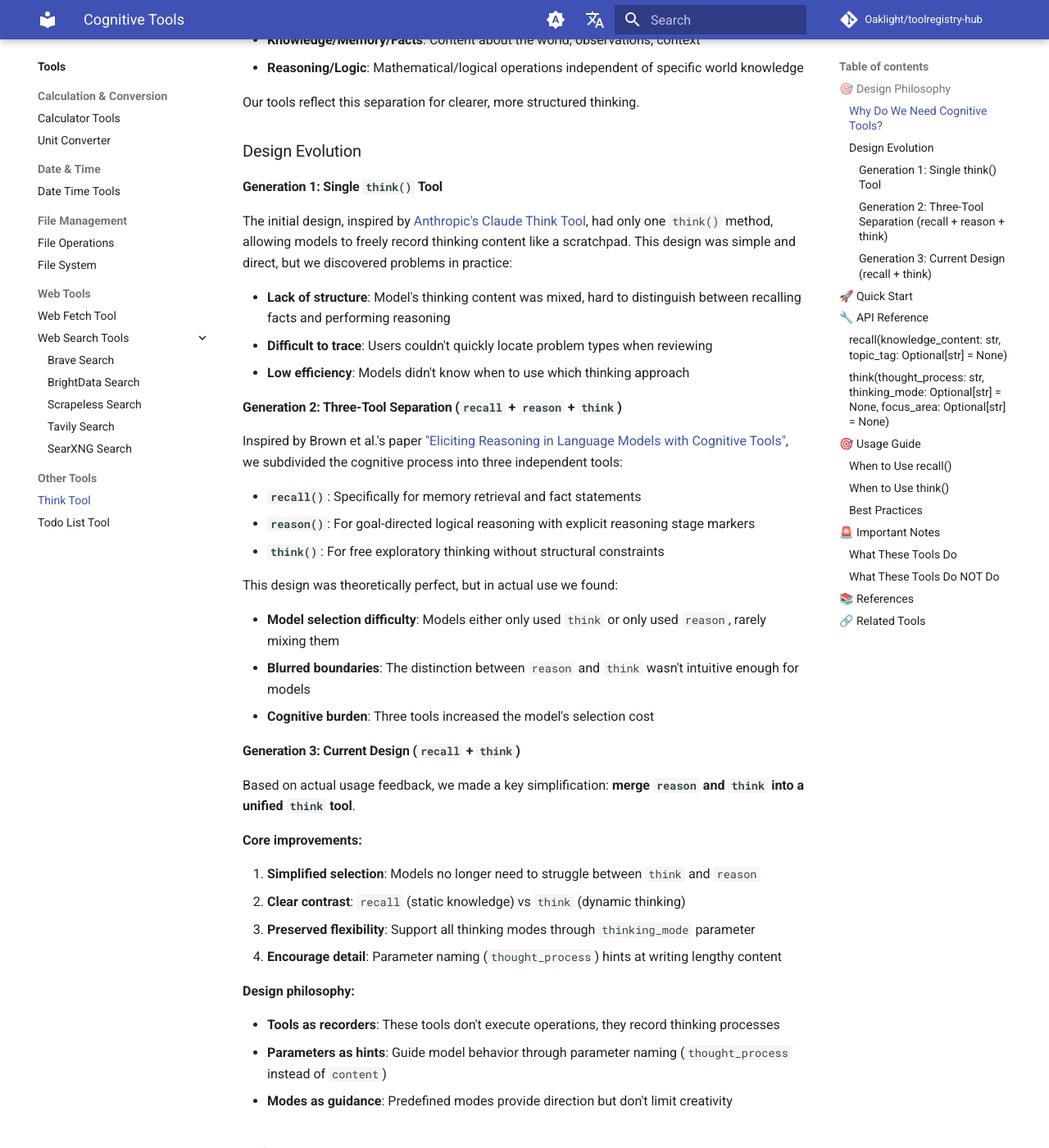
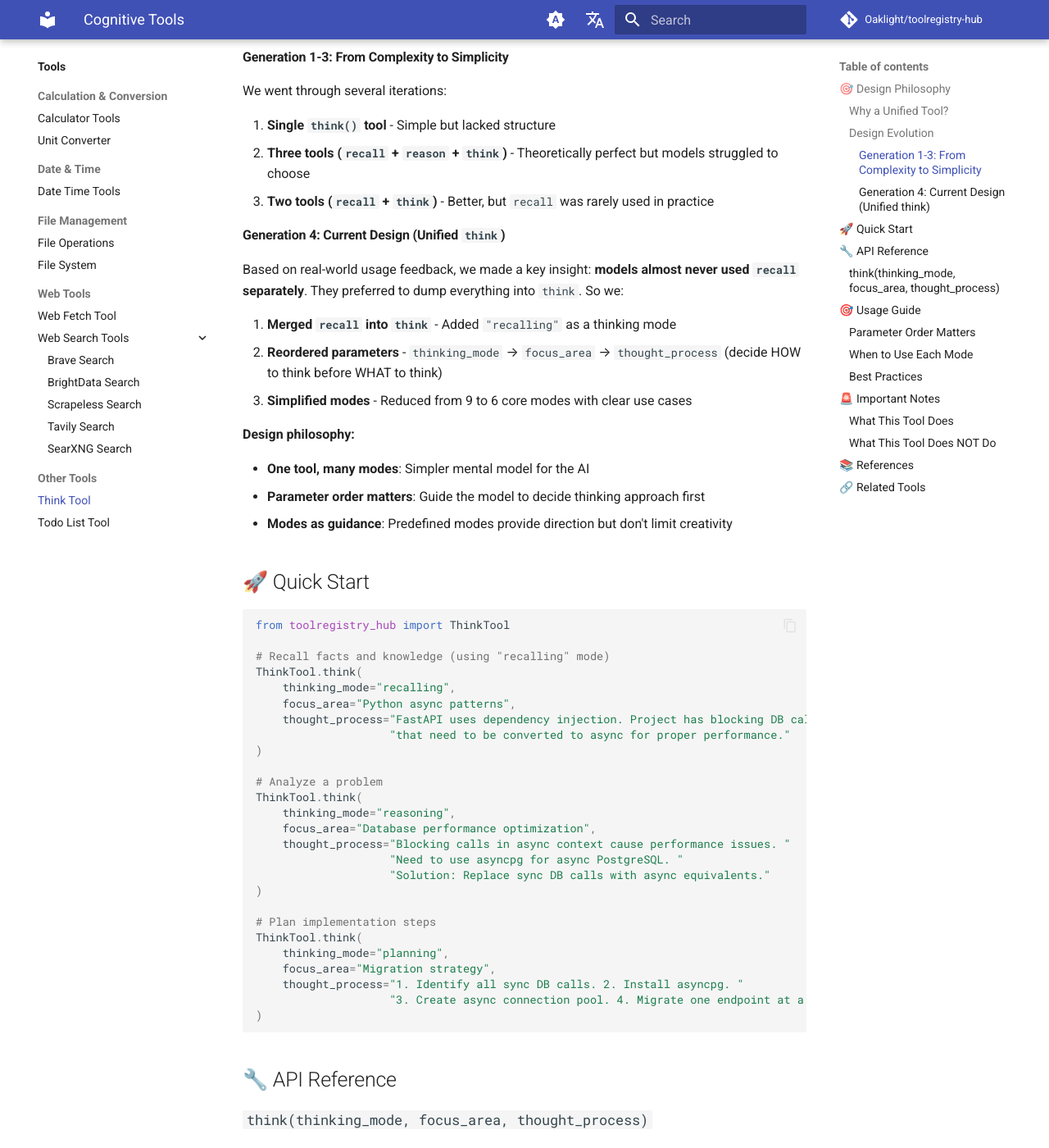
Before and after one commit to Oaklight/toolregistry-hub, an MkDocs documentation site: the page built from docs/tools/think_tool.md, in a window 1280 px wide and 1400 px high, scrolled down 565 px. Shown: the whole window at 82% size. Built offline with MkDocs 1.6.1 and Material for MkDocs 9.7.7, drawn with Linux system fonts in a browser that asks for light colours; comment, search, counter and statistics services are not loaded; some of the changed text lies outside the part shown.

````diff
--- a/docs/tools/think_tool.md
+++ b/docs/tools/think_tool.md
@@ -1,67 +1,43 @@
 ---
 title: Cognitive Tools
-summary: Modular cognitive operations for structured reasoning
-description: Cognitive tools separate knowledge recall from logical reasoning, inspired by cognitive psychology research and designed for AI integration.
-keywords: cognitive tools, reasoning, memory, recall, think tool, AI tools
+summary: Unified cognitive tool for structured reasoning
+description: A single think tool that handles all cognitive operations including memory recall, reasoning, and exploration.
+keywords: cognitive tools, reasoning, memory, think tool, AI tools
 author: Oaklight
 ---
 
 # Cognitive Tools
 
-Cognitive tools provide modular operations for structured reasoning, separating **knowledge/memory/facts** from **reasoning/logic**. Design inspired by [Anthropic's Claude Think Tool](https://www.anthropic.com/engineering/claude-think-tool) and the cognitive psychology paper ["Eliciting Reasoning in Language Models with Cognitive Tools"](https://arxiv.org/html/2506.12115).
+A unified cognitive tool for structured reasoning, combining **knowledge recall**, **logical reasoning**, and **creative exploration** into a single flexible interface. Design inspired by [Anthropic's Claude Think Tool](https://www.anthropic.com/engineering/claude-think-tool) and the cognitive psychology paper ["Eliciting Reasoning in Language Models with Cognitive Tools"](https://arxiv.org/html/2506.12115).
 
 ## 🎯 Design Philosophy
 
-### Why Do We Need Cognitive Tools?
+### Why a Unified Tool?
 
 When interacting with AI models, we found that the model's "thinking" process is often a black box. The core goal of cognitive tools is: **transform the model's thinking process from "black box" to "white box"**, making its reasoning visible, traceable, and correctable.
 
-Research shows that **knowledge and reasoning are separate cognitive processes**:
-
-- **Knowledge/Memory/Facts**: Content about the world, observations, context
-- **Reasoning/Logic**: Mathematical/logical operations independent of specific world knowledge
-
-Our tools reflect this separation for clearer, more structured thinking.
-
 ### Design Evolution
 
-#### Generation 1: Single `think()` Tool
+#### Generation 1-3: From Complexity to Simplicity
 
-The initial design, inspired by [Anthropic's Claude Think Tool](https://www.anthropic.com/engineering/claude-think-tool), had only one `think()` method, allowing models to freely record thinking content like a scratchpad. This design was simple and direct, but we discovered problems in practice:
+We went through several iterations:
 
-- **Lack of structure**: Model's thinking content was mixed, hard to distinguish between recalling facts and performing reasoning
-- **Difficult to trace**: Users couldn't quickly locate problem types when reviewing
-- **Low efficiency**: Models didn't know when to use which thinking approach
+1. **Single `think()` tool** - Simple but lacked structure
+2. **Three tools (`recall` + `reason` + `think`)** - Theoretically perfect but models struggled to choose
+3. **Two tools (`recall` + `think`)** - Better, but `recall` was rarely used in practice
 
-#### Generation 2: Three-Tool Separation (`recall` + `reason` + `think`)
+#### Generation 4: Current Design (Unified `think`)
 
-Inspired by Brown et al.'s paper ["Eliciting Reasoning in Language Models with Cognitive Tools"](https://arxiv.org/html/2506.12115), we subdivided the cognitive process into three independent tools:
+Based on real-world usage feedback, we made a key insight: **models almost never used `recall` separately**. They preferred to dump everything into `think`. So we:
 
-- **`recall()`**: Specifically for memory retrieval and fact statements
-- **`reason()`**: For goal-directed logical reasoning with explicit reasoning stage markers
-- **`think()`**: For free exploratory thinking without structural constraints
-
-This design was theoretically perfect, but in actual use we found:
-
-- **Model selection difficulty**: Models either only used `think` or only used `reason`, rarely mixing them
-- **Blurred boundaries**: The distinction between `reason` and `think` wasn't intuitive enough for models
-- **Cognitive burden**: Three tools increased the model's selection cost
-
-#### Generation 3: Current Design (`recall` + `think`)
-
-Based on actual usage feedback, we made a key simplification: **merge `reason` and `think` into a unified `think` tool**.
-
-**Core improvements:**
-
-1. **Simplified selection**: Models no longer need to struggle between `think` and `reason`
-2. **Clear contrast**: `recall` (static knowledge) vs `think` (dynamic thinking)
-3. **Preserved flexibility**: Support all thinking modes through `thinking_mode` parameter
-4. **Encourage detail**: Parameter naming (`thought_process`) hints at writing lengthy content
+1. **Merged `recall` into `think`** - Added `"recalling"` as a thinking mode
+2. **Reordered parameters** - `thinking_mode` → `focus_area` → `thought_process` (decide HOW to think before WHAT to think)
+3. **Simplified modes** - Reduced from 9 to 6 core modes with clear use cases
 
 **Design philosophy:**
 
-- **Tools as recorders**: These tools don't execute operations, they record thinking processes
-- **Parameters as hints**: Guide model behavior through parameter naming (`thought_process` instead of `content`)
+- **One tool, many modes**: Simpler mental model for the AI
+- **Parameter order matters**: Guide the model to decide thinking approach first
 - **Modes as guidance**: Predefined modes provide direction but don't limit creativity
 
 ## 🚀 Quick Start
@@ -69,153 +45,195 @@
 ```python
 from toolregistry_hub import ThinkTool
 
-# Recall facts and knowledge (memory)
-ThinkTool.recall(
-    knowledge_content="FastAPI uses dependency injection. Project has blocking DB calls "
-                      "that need to be converted to async for proper performance.",
-    topic_tag="Python async patterns"
+# Recall facts and knowledge (using "recalling" mode)
+ThinkTool.think(
+    thinking_mode="recalling",
+    focus_area="Python async patterns",
+    thought_process="FastAPI uses dependency injection. Project has blocking DB calls "
+                    "that need to be converted to async for proper performance."
 )
 
-# Record thinking process (includes structured reasoning and free exploration)
+# Analyze a problem
 ThinkTool.think(
+    thinking_mode="reasoning",
+    focus_area="Database performance optimization",
     thought_process="Blocking calls in async context cause performance issues. "
                     "Need to use asyncpg for async PostgreSQL. "
-                    "Solution: Replace sync DB calls with async equivalents.",
-    thinking_mode="analysis",
-    focus_area="Database performance optimization"
+                    "Solution: Replace sync DB calls with async equivalents."
+)
+
+# Plan implementation steps
+ThinkTool.think(
+    thinking_mode="planning",
+    focus_area="Migration strategy",
+    thought_process="1. Identify all sync DB calls. 2. Install asyncpg. "
+                    "3. Create async connection pool. 4. Migrate one endpoint at a time."
 )
 ```
 
 ## 🔧 API Reference
 
-### `recall(knowledge_content: str, topic_tag: Optional[str] = None)`
+### `think(thinking_mode, focus_area, thought_process)`
 
-Retrieve and record factual knowledge (what you know). Use this to dump your raw memory/knowledge about a subject into the context.
+Record your cognitive process - thinking, reasoning, planning, or recalling.
 
-**Parameters:**
+**Parameters (in recommended order):**
 
-- `knowledge_content` (str): The detailed facts and information you are recalling. Can be long.
-- `topic_tag` (str, optional): A short label for this memory block.
+1. `thinking_mode` (str, optional): The type of cognitive operation. **Choose this FIRST** to guide your thinking.
+    - Core modes: `"reasoning"`, `"planning"`, `"reflection"`
+    - Memory mode: `"recalling"` (use this to dump knowledge/facts)
+    - Creative modes: `"brainstorming"`, `"exploring"`
+    - Or use any custom string
 
-### `think(thought_process: str, thinking_mode: Optional[str] = None, focus_area: Optional[str] = None)`
+2. `focus_area` (str, optional): What specific problem or topic you're thinking about. **Set this SECOND**.
 
-Record your thinking process - both structured reasoning and free exploration.
-
-This unified tool handles all forms of active thinking:
-
-- Structured problem-solving (analysis, planning, verification, etc.)
-- Creative exploration (brainstorming, mental simulation, etc.)
-- Intuitive insights and gut feelings
-
-**Parameters:**
-
-- `thought_process` (str): Your detailed stream of thoughts. Can be long and messy.
-- `thinking_mode` (str, optional): The type of thinking you're doing. Common modes:
-    - Structured: `"analysis"`, `"hypothesis"`, `"planning"`, `"verification"`, `"correction"`
-    - Exploratory: `"brainstorming"`, `"mental_simulation"`, `"perspective_taking"`, `"intuition"`
-    - Or use any custom string that describes your thinking mode
-- `focus_area` (str, optional): What specific problem or topic you're thinking about.
+3. `thought_process` (str): Your detailed stream of thoughts. **Write this LAST**. Can be long and messy.
 
 **Thinking Mode Descriptions:**
 
-| Mode | Purpose | Example Scenario |
-|------|---------|------------------|
-| `analysis` | Systematically analyze problems | Examine error patterns, understand root causes |
-| `hypothesis` | Form theories about causes | Infer possible causes based on symptoms |
-| `planning` | Develop solution plans | Design implementation steps and strategies |
-| `verification` | Check if something works | Test fixes, confirm results |
-| `correction` | Fix mistakes in thinking | Correct previous wrong assumptions |
-| `brainstorming` | Generate ideas freely | Explore multiple possibilities without judgment |
-| `mental_simulation` | Imagine how something plays out | Simulate user interaction flows |
-| `perspective_taking` | Consider other viewpoints | Think from different role perspectives |
-| `intuition` | Follow gut feelings | Instinctive judgments based on experience |
+| Mode | Purpose | When to Use |
+|------|---------|-------------|
+| `reasoning` | Logical analysis and deduction | Analyzing problems, evaluating options, making logical deductions |
+| `planning` | Breaking down tasks, creating strategies | Designing implementation steps, creating action plans |
+| `reflection` | Reviewing, verifying, self-correction | Checking your work, finding errors, correcting assumptions |
+| `recalling` | Dumping knowledge/facts from memory | Gathering background info, stating what you know |
+| `brainstorming` | Generating ideas freely | Exploring possibilities without judgment |
+| `exploring` | Mental simulation, what-if scenarios | Imagining how things play out, considering hypotheticals |
 
 ## 🎯 Usage Guide
 
-### When to Use `recall()`
+### Parameter Order Matters
 
-- Before reasoning, to gather relevant background
-- To explicitly state what you know/remember
-- To separate factual recall from logical inference
-- Treat this as a scratchpad for your memory
+The parameter order is intentional: `thinking_mode` → `focus_area` → `thought_process`
 
-### When to Use `think()`
+This guides the model to:
+1. **First** decide HOW to think (mode)
+2. **Then** narrow the scope (focus)
+3. **Finally** write the actual thoughts
 
-- Analyze problems
-- Form hypotheses
-- Plan solutions
-- Verify results
-- Correct mistakes
-- Brainstorm
-- Explore possibilities
-- Follow intuition
+```python
+# Good: Mode first, then focus, then content
+ThinkTool.think(
+    thinking_mode="planning",           # 1. Decide approach
+    focus_area="API refactoring",       # 2. Narrow scope
+    thought_process="Step 1: ..."       # 3. Write thoughts
+)
+```
+
+### When to Use Each Mode
+
+**`reasoning`** - For logical analysis:
+```python
+ThinkTool.think(
+    thinking_mode="reasoning",
+    focus_area="Error diagnosis",
+    thought_process="The error occurs after the database call. "
+                    "Looking at the stack trace, it's a connection timeout. "
+                    "This suggests the connection pool is exhausted..."
+)
+```
+
+**`planning`** - For task breakdown:
+```python
+ThinkTool.think(
+    thinking_mode="planning",
+    focus_area="Feature implementation",
+    thought_process="1. Create the data model. 2. Add API endpoint. "
+                    "3. Write tests. 4. Update documentation."
+)
+```
+
+**`reflection`** - For self-correction:
+```python
+ThinkTool.think(
+    thinking_mode="reflection",
+    focus_area="Previous assumption",
+    thought_process="Wait, I assumed the error was in the database layer, "
+                    "but looking more carefully, it's actually a network issue..."
+)
+```
+
+**`recalling`** - For knowledge dump:
+```python
+ThinkTool.think(
+    thinking_mode="recalling",
+    focus_area="Python 3.9 features",
+    thought_process="Python 3.9 introduced dict merge operator |. "
+                    "Also added removeprefix() and removesuffix() to strings. "
+                    "Type hints got more flexible with built-in generics."
+)
+```
+
+**`brainstorming`** - For idea generation:
+```python
+ThinkTool.think(
+    thinking_mode="brainstorming",
+    focus_area="Performance optimization",
+    thought_process="Could use caching. Maybe Redis? Or in-memory LRU? "
+                    "What about lazy loading? Or precomputing results? "
+                    "Database indexing might help too..."
+)
+```
+
+**`exploring`** - For what-if scenarios:
+```python
+ThinkTool.think(
+    thinking_mode="exploring",
+    focus_area="Architecture decision",
+    thought_process="If we use microservices, we'd need service discovery. "
+                    "That adds complexity but improves scalability. "
+                    "What if we start monolithic and split later?"
+)
+```
 
 ### Best Practices
 
-**1. Separate Memory from Logic**
+**1. Don't Summarize - Show the Full Process**
 
 ```python
-# First recall facts
-ThinkTool.recall(
-    knowledge_content="Python 3.9 introduced dict merge operator |. "
-                      "Project requires Python 3.9+.",
-    topic_tag="Python 3.9 features"
+# Good: Detailed thinking
+ThinkTool.think(
+    thinking_mode="reasoning",
+    focus_area="Bug investigation",
+    thought_process="First checking error logs... found timeout errors. "
+                    "Timeout occurs in database queries. Looking at the query, missing index. "
+                    "Adding index should solve it. But need to verify in test environment first..."
 )
 
-# Then reason about them
+# Avoid: Too brief
 ThinkTool.think(
-    thought_process="We currently use dict(**a, **b) for merging configs. "
-                    "The | operator is cleaner and more readable. "
-                    "Since we require 3.9+, we can safely use this.",
-    thinking_mode="planning"
+    thinking_mode="reasoning",
+    focus_area="Bug investigation",
+    thought_process="Found it's an index issue"  # Lost the thinking process
 )
 ```
 
-**2. Don't Summarize - Show the Full Process**
-
-```python
-# Good practice
-ThinkTool.think(
-    thought_process="First checking error logs... found timeout errors. "
-                    "Timeout occurs in database queries. Looking at the query, missing index. "
-                    "Adding index should solve it. But need to verify in test environment first...",
-    thinking_mode="analysis"
-)
-
-# Avoid
-ThinkTool.think(
-    thought_process="Found it's an index issue",  # Too brief, lost the thinking process
-    thinking_mode="analysis"
-)
-```
-
-**3. Use Appropriate Thinking Modes**
+**2. Use Modes Appropriately**
 
 Choose the mode that best describes your current thinking type, but don't overthink it - modes are guidance, not restrictions.
 
 ## 🚨 Important Notes
 
-### What These Tools Do
+### What This Tool Does
 
-- **recall()**: Retrieve and record factual knowledge from memory
-- **think()**: Record various forms of active thinking processes
+- Records various forms of cognitive processes
+- Makes thinking visible and traceable
+- Guides structured reasoning through modes
 
-### What These Tools Do NOT Do
+### What This Tool Does NOT Do
 
 - Access external information or APIs
 - Make changes to code or data
 - Execute code or run tests
-- Access file systems or databases
 - Perform actual computations
 
-These tools are **recorders of thinking processes**, not executors. Their value lies in making thinking processes visible, traceable, and improvable.
+This tool is a **recorder of thinking processes**, not an executor. Its value lies in making thinking visible, traceable, and improvable.
 
 ## 📚 References
 
-- Anthropic, ["Claude Think Tool"](https://www.anthropic.com/engineering/claude-think-tool) - Inspiration for the early single-tool design
-- Brown et al., ["Eliciting Reasoning in Language Models with Cognitive Tools"](https://arxiv.org/html/2506.12115) - Theoretical foundation for the three-tool separation design
+- Anthropic, ["Claude Think Tool"](https://www.anthropic.com/engineering/claude-think-tool) - Original inspiration
+- Brown et al., ["Eliciting Reasoning in Language Models with Cognitive Tools"](https://arxiv.org/html/2506.12115) - Theoretical foundation
 - Cognitive psychology research on knowledge vs. reasoning separation
-- Anderson's ACT-R cognitive architecture
 
 ## 🔗 Related Tools
 
````
Also changed, not shown: docs/changelog.md (+14 -0 lines).
